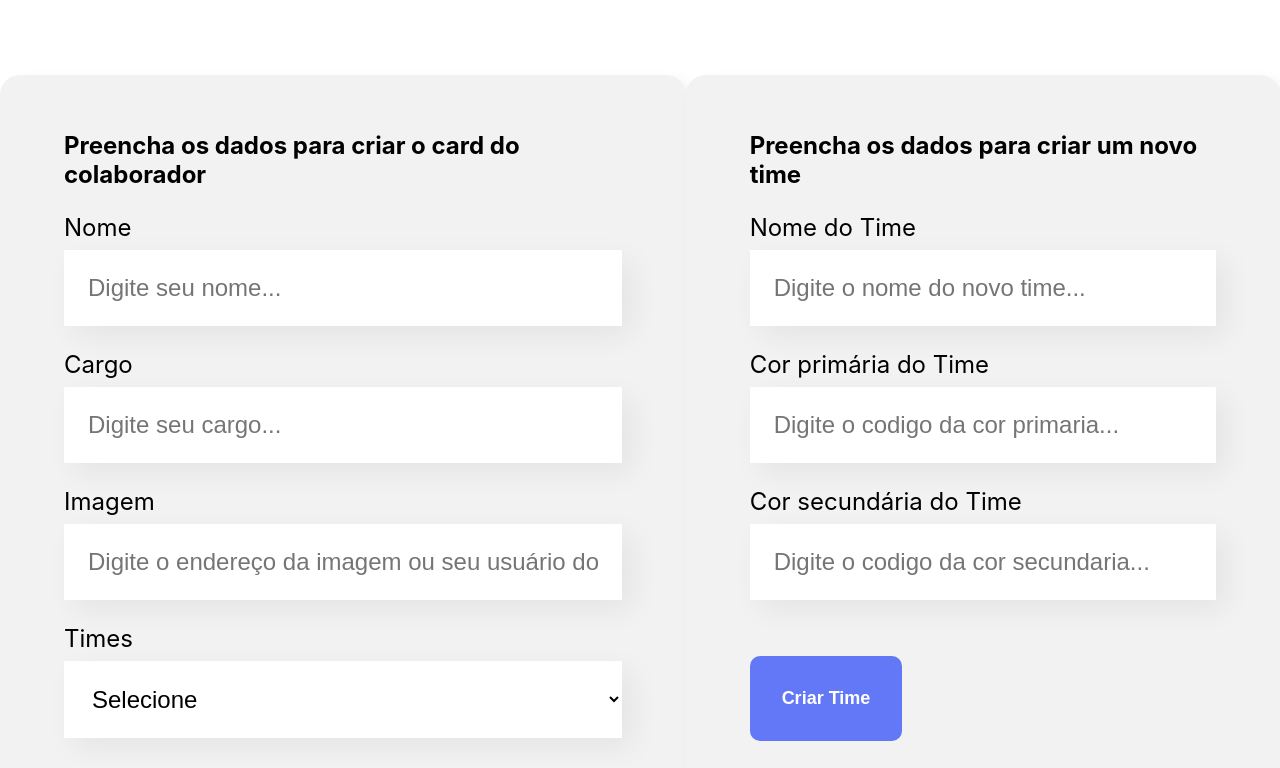
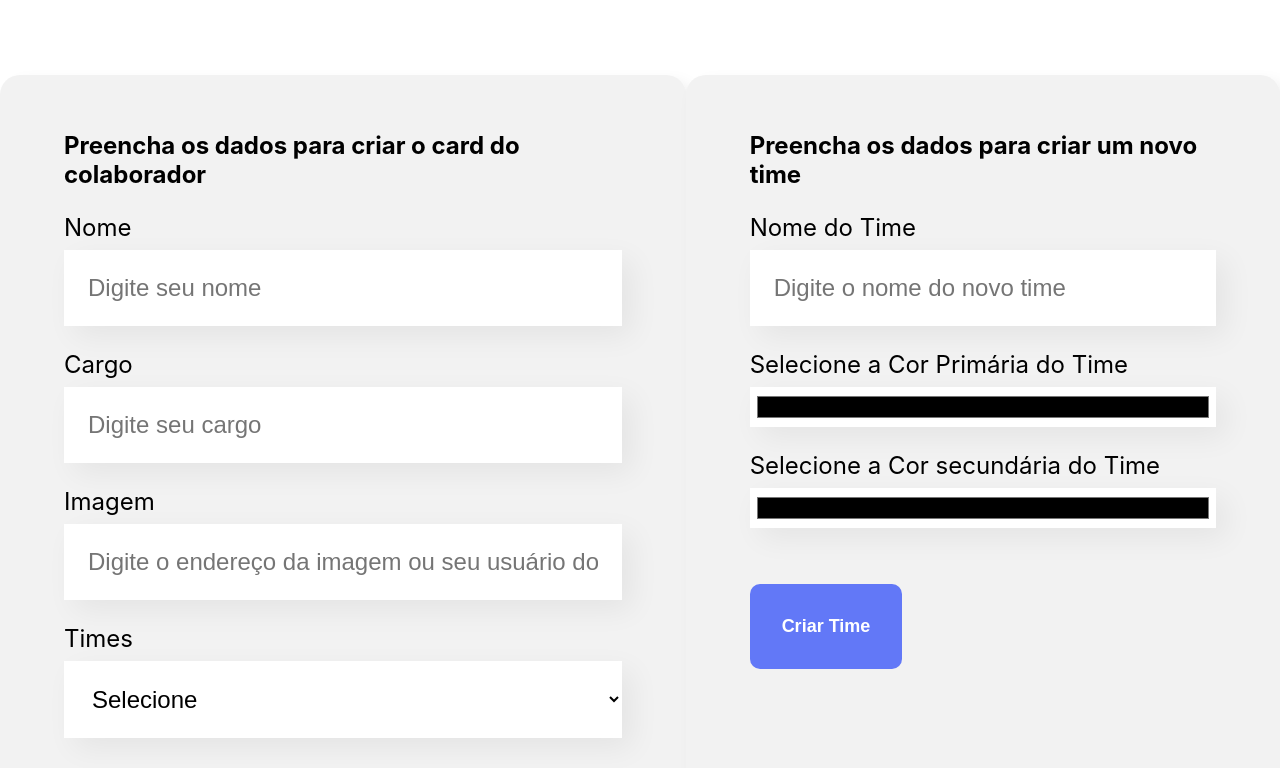
Before and after one commit to HenrithanN/organo-react, a React (Create React App) app: page / in a window 1280 px wide. Shown: the part 503-1271 px from the top of the page. Built offline with nearby package versions, Linux system fonts and the light colour scheme; the HTML template or start-up script is replaced by a standard one.

Commit message:
<feat> Alterando input de texto, para se tornar um input dinâmico

```diff
--- a/src/components/CustomForm/index.jsx
+++ b/src/components/CustomForm/index.jsx
@@ -1,5 +1,5 @@
 import './CustomForm.css';
-import TextInput from '../TextInput';
+import CustomInput from '../CustomInput';
 import CustomSelect from '../CustomSelect';
 import CustomButton from '../CustomButton';
 import { useState } from 'react';
@@ -59,21 +59,21 @@ const CustomForm = ({cadastrarUsuario, cadastrarTime, arrayTimes}) => {
             <form onSubmit={cadastrarNovoUsuario}>
                 <h2>Preencha os dados para criar o card do colaborador</h2>
 
-                <TextInput
+                <CustomInput
                     obrigatorio
                     value={nomeValue}
                     label="Nome"
                     placeholder="Digite seu nome"
                     changeInput={value => setNome(value)}
                 />
-                <TextInput
+                <CustomInput
                     obrigatorio
                     value={cargoValue}
                     label="Cargo"
                     placeholder="Digite seu cargo"
                     changeInput={value => setCargo(value)}
                 />
-                <TextInput
+                <CustomInput
                     obrigatorio
                     value={imagemValue}
                     label="Imagem"
@@ -91,26 +91,23 @@ const CustomForm = ({cadastrarUsuario, cadastrarTime, arrayTimes}) => {
             <form onSubmit={cadastrarNovoTime}>
             <h2>Preencha os dados para criar um novo time</h2>
 
-                <TextInput
+                <CustomInput
                     obrigatorio
                     value={nomeTimeValue}
                     label="Nome do Time"
                     placeholder="Digite o nome do novo time"
                     changeInput={value => setNomeTime(value)}
                 />
-                <TextInput
-                    obrigatorio
+                <CustomInput
                     value={corPrimariaValue}
-                    label="Cor primária do Time"
-                    placeholder="Digite o codigo da cor primaria"
+                    type='color'
+                    label="Selecione a Cor Primária do Time"
                     changeInput={value => setCorPrimaria(value)}
                 />
-
-                <TextInput
-                    obrigatorio
+                <CustomInput
                     value={corSecundariaValue}
-                    label="Cor secundária do Time"
-                    placeholder="Digite o codigo da cor secundaria"
+                    type='color'
+                    label="Selecione a Cor secundária do Time"
                     changeInput={value => setCorSecundaria(value)}
                 />
                 <CustomButton> Criar Time </CustomButton>
--- a/src/components/TextInput/TextInput.css
+++ b/src/components/CustomInput/CustomInput.css
@@ -1,14 +1,14 @@
-.text-input {
+.custom-input {
     margin: 24px 0;
 }
 
-.text-input label {
+.custom-input label {
     display: block;
     margin-bottom: 8px;
     font-size: 24px;
 }
 
-.text-input input {
+.custom-input input {
     background-color: #FFF;
     box-shadow: 10px 10px 30px rgba(0, 0, 0, 0.06);
     width: 100%;
@@ -17,3 +17,8 @@
     padding: 24px;
     box-sizing: border-box;
 }
+
+.color-input input {
+    padding: 5px;
+    height: 40px;
+}
--- /dev/null
+++ b/src/components/CustomInput/index.jsx
@@ -0,0 +1,21 @@
+import './CustomInput.css'
+
+const CustomInput = ({obrigatorio, type = 'text', placeholder, label, value, changeInput}) => {
+
+    return (
+        <div className={`custom-input ${type}-input`}>
+            <label>
+                {label}
+            </label>
+            <input
+                type={type}
+                value={value}
+                required={obrigatorio}
+                placeholder={placeholder}
+                onChange={(event) => changeInput(event.currentTarget.value)}
+            />
+        </div>
+    )
+}
+
+export default CustomInput
--- a/src/components/TextInput/index.jsx
+++ /dev/null
@@ -1,21 +0,0 @@
-import './TextInput.css'
-
-const TextInput = ({obrigatorio, placeholder, label, value, changeInput}) => {
-
-    const placeholderModificada = `${placeholder}...`;
-
-    const onKeyUpInput = (event) => {
-        changeInput(event.currentTarget.value);
-    }
-
-    return (
-        <div className="text-input">
-            <label>
-                {label}
-            </label>
-            <input required={obrigatorio} value={value} onChange={onKeyUpInput} placeholder={placeholderModificada}/>
-        </div>
-    )
-}
-
-export default TextInput
```
